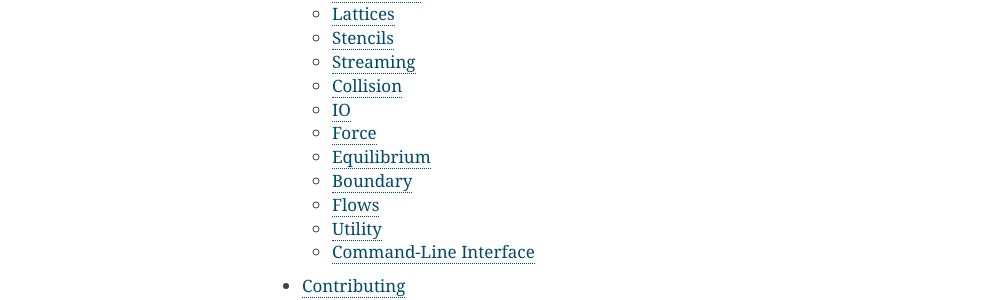
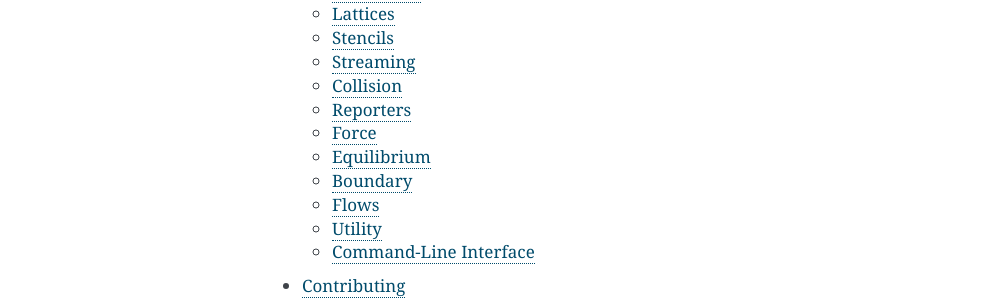
Before and after one commit to PhiSpel/lettuce, a Sphinx documentation site: the page built from docs/index.rst, in a window 1280 px wide. Shown: the part 533-833 px from the top of the page, without its empty margins (148-1141 px from the left). Built offline with Sphinx 7.4.7, drawn with Linux system fonts in a browser that asks for light colours.

Commit message:
add reporters to docs (#30)

```diff
--- a/docs/modules.rst
+++ b/docs/modules.rst
@@ -47,9 +47,9 @@ Collision
     :show-inheritance:
 
 
-IO
---
-.. automodule:: lettuce.io
+Reporters
+---------
+.. automodule:: lettuce.reporters
     :noindex:
     :members:
     :undoc-members:
```
